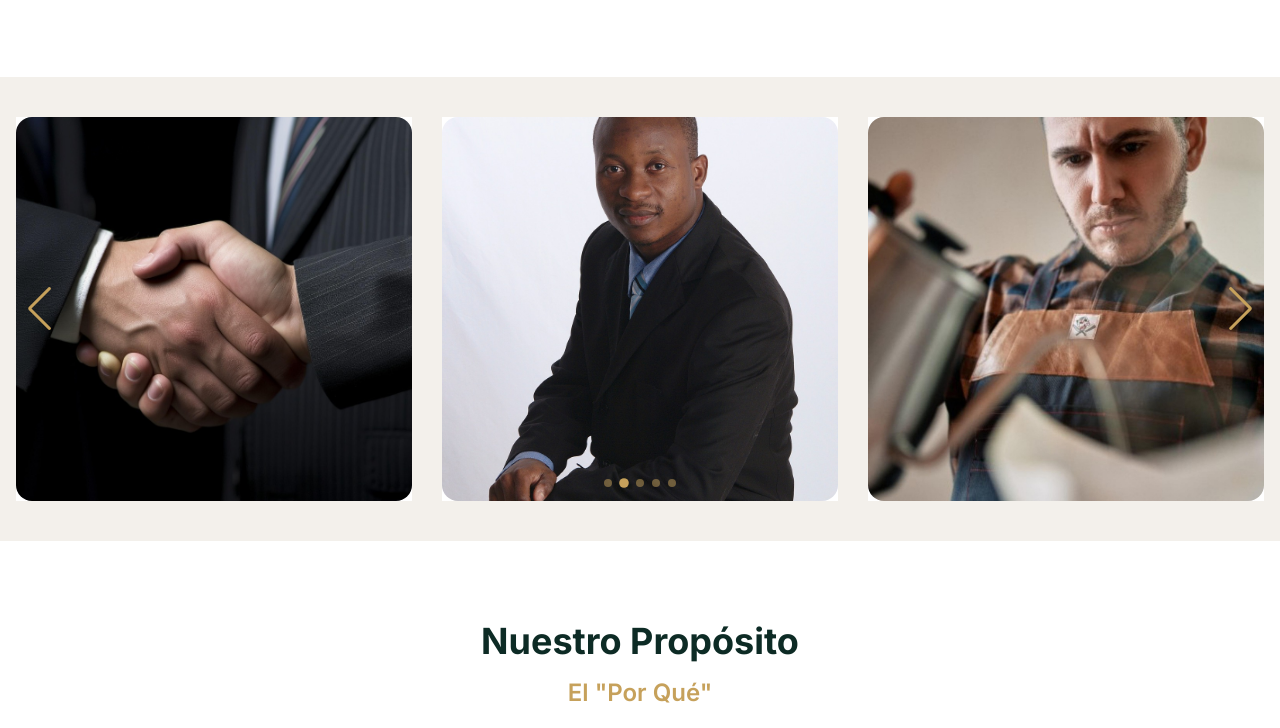
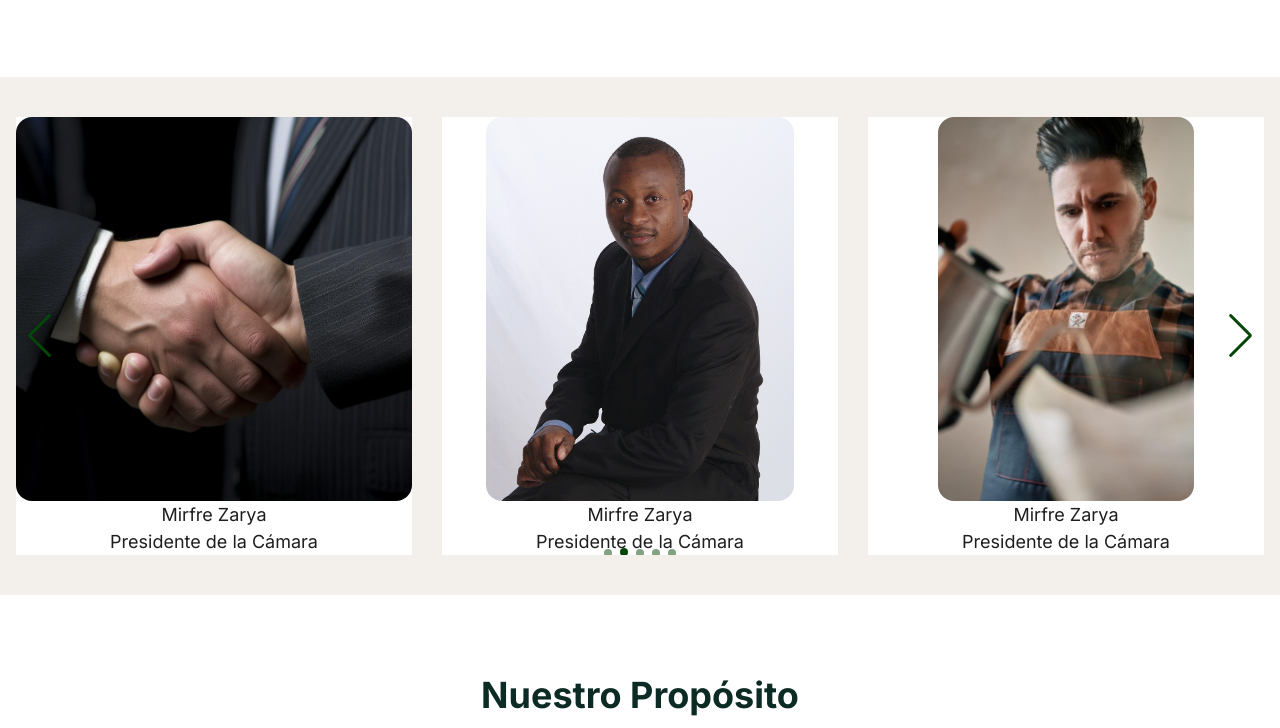
Before and after one commit to Alejandromusix/camara, a plain HTML site: page quienes-somos/index.html in a window 1280 px wide. Shown: the part 749-1477 px from the top of the page. Drawn offline with nearby package versions, Linux system fonts and the light colour scheme.

Commit message:
colors changed

```diff
--- a/quienes-somos/index.html
+++ b/quienes-somos/index.html
@@ -115,16 +115,32 @@
             <div class="swiper mySwiper" data-aos="fade-up">
                 <div class="swiper-wrapper">
                     <div class="swiper-slide">
+                        <article class="employee-card">
                         <img src="../images/team-4529717_1280.jpg" alt="Equipo" class="w-full h-96 object-cover rounded-2xl">
+                        <h2 class="empleado">Mirfre Zarya</h2>
+                        <p class="foot">Presidente de la Cámara</p>
+                        </article>
                     </div>
                     <div class="swiper-slide">
+                        <article class="employee-card">
                         <img src="../images/hands-8062985_1280.jpg" alt="Colaboración" class="w-full h-96 object-cover rounded-2xl">
+                        <h2 class="empleado">Mirfre Zarya</h2>
+                        <p class="foot">Presidente de la Cámara</p>
+                        </article>
                     </div>
                     <div class="swiper-slide">
+                        <article class="employee-card">
                         <img src="../images/meet-696077_1280.jpg" alt="Reunión" class="w-full h-96 object-cover rounded-2xl">
+                        <h2 class="empleado">Mirfre Zarya</h2>
+                        <p class="foot">Presidente de la Cámara</p>
+                        </article>
                     </div>
                     <div class="swiper-slide">
+                        <article class="employee-card">
                         <img src="../images/chef.jpg" alt="Chef" class="w-full h-96 object-cover rounded-2xl">
+                        <h2 class="empleado">Mirfre Zarya</h2>
+                        <p class="foot">Presidente de la Cámara</p>
+                        </article>
                     </div>
                     <div class="swiper-slide">
                         <img src="../images/pizza-6478478_1280.jpg" alt="Gastronomía" class="w-full h-96 object-cover rounded-2xl">
--- a/styles.css
+++ b/styles.css
@@ -13,8 +13,8 @@
 :root {
     --primary: #0D2B25;
     --secondary: #2E4F46;
-    --accent: #C6A15B;
-    --accent-light: #D4B578;
+    --accent: #044508;
+    --accent-light: rgb(10, 74, 38);
     --sand: #F3F0EB;
     --gray-olive: #9BA39C;
     --gray-charcoal: #1E1E1E;
@@ -94,11 +94,13 @@ body {
 .swiper-pagination-bullet {
     background: var(--accent) !important;
     opacity: 0.5;
+    transform: translateY(16px);
 }
 
 .swiper-pagination-bullet-active {
     opacity: 1 !important;
     transform: scale(1.2);
+    transform: translateY(15px);
 }
 
 .swiper-button-next,
@@ -267,7 +269,7 @@ body {
     left: 0;
     width: 100%;
     height: 100%;
-    background: linear-gradient(135deg, rgba(198, 161, 91, 0.3), rgba(13, 43, 37, 0.3));
+    background: linear-gradient(135deg, rgba(97, 97, 15, 0.3), rgba(7, 42, 9, 0.3));
     opacity: 0;
     transition: opacity 0.3s ease;
 }
@@ -446,7 +448,7 @@ input[type="file"]::file-selector-button:hover {
 /* High Contrast Mode */
 @media (prefers-contrast: high) {
     :root {
-        --accent: #D4A855;
+        --accent: #0a3106;
         --primary: #000000;
         --gray-charcoal: #000000;
     }
```
Also changed, not shown: index.html (+2 -2 lines), preguntas-frecuentes/index.html (+1 -1 lines).
